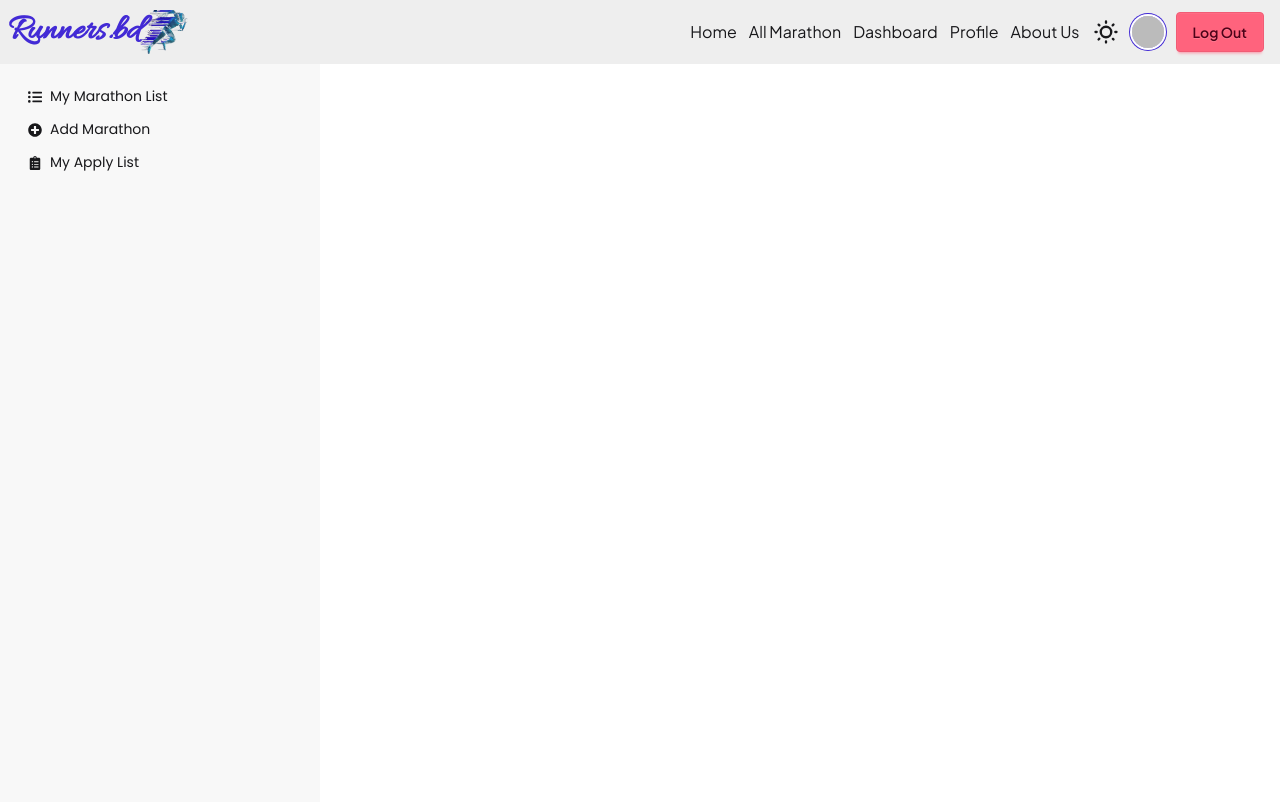
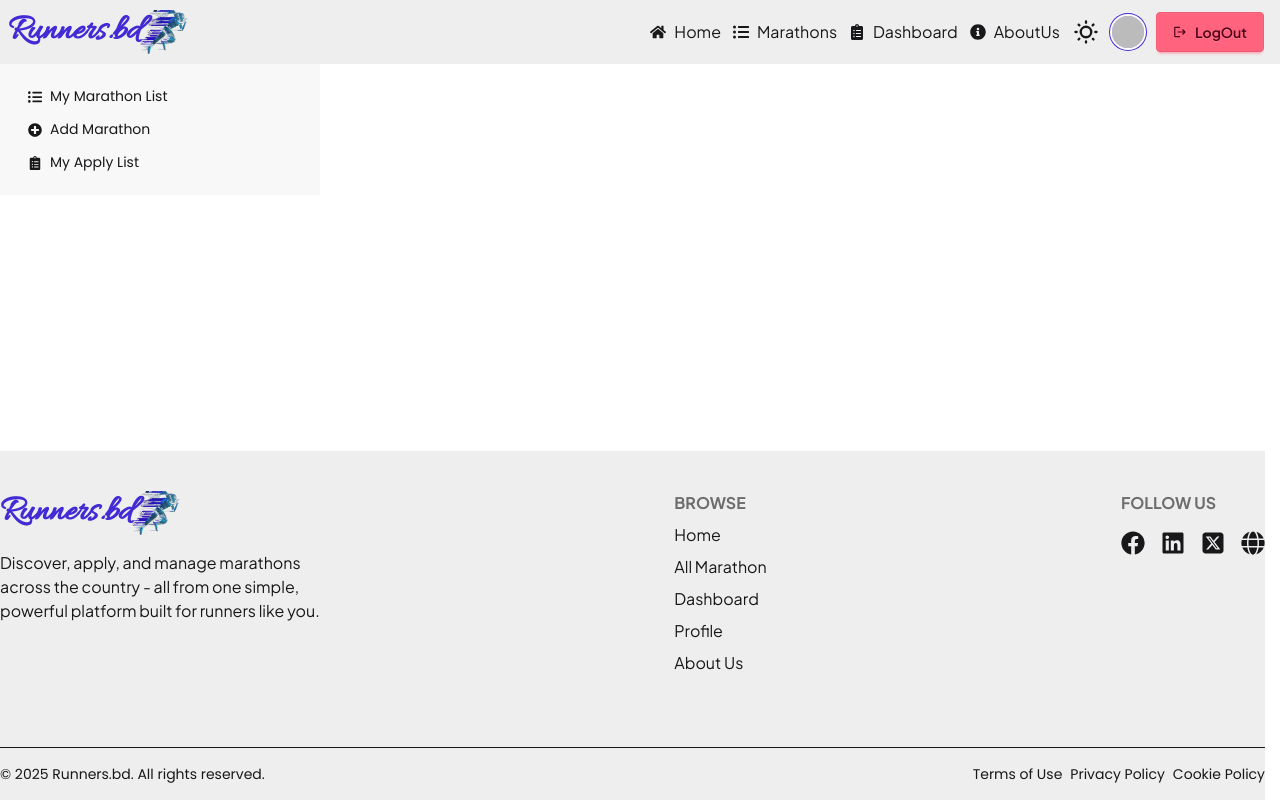
Before and after one commit to yeasin-islam/Runners.bd, a React (Vite) app: page /dashboard in a window 1280 px wide. Shown: the top 802 px of the page. Built offline with nearby package versions, Linux system fonts and the light colour scheme; no server answers; sample sign-in values are in the browser's storage.

Commit message:
Refactor Navbar and Dashboard components for improved layout and icon integration

```diff
--- a/src/components/Navber.jsx
+++ b/src/components/Navber.jsx
@@ -1,8 +1,8 @@
 import { useContext, useEffect, useState } from "react";
 import { Link, NavLink } from "react-router";
 import { AuthContext } from "../context/AuthContext";
-import { FaUserCircle, FaUserPlus } from "react-icons/fa";
 import { MdLogin, MdLogout } from "react-icons/md";
+import { FaHome, FaListUl, FaPlusCircle, FaClipboardList, FaInfoCircle, FaUserCircle, FaUserPlus } from "react-icons/fa";
 
 
 const Navbar = () => {
@@ -63,51 +63,55 @@ const Navbar = () => {
                             </svg>
                         </div>
 
+                        {/* Mobile Dropdown */}
                         <ul
                             tabIndex={0}
                             className="z-50 p-2 mt-3 space-y-2 rounded shadow bg-base-300 menu menu-sm dropdown-content w-52"
                         >
                             <li>
-                                <NavLink className={({ isActive }) => isActive ? "text-indigo-500" : ""} to="/">Home</NavLink>
+                                <NavLink className={({ isActive }) => isActive ? "text-indigo-500 flex items-center gap-2" : "flex items-center gap-2"} to="/">
+                                    <FaHome /> Home
+                                </NavLink>
                             </li>
 
+                            <li>
+                                <NavLink className={({ isActive }) => isActive ? "text-indigo-500 flex items-center gap-2" : "flex items-center gap-2"} to="/marathons">
+                                    <FaListUl /> Marathons
+                                </NavLink>
+                            </li>
 
                             {user ? (
                                 <>
                                     <li>
                                         <details>
-                                            <summary className="cursor-pointer">Dashboard</summary>
+                                            <summary className="cursor-pointer flex items-center gap-2"> <FaClipboardList /> Dashboard</summary>
                                             <ul className="pl-4">
                                                 <li>
-                                                    <NavLink className={({ isActive }) => isActive ? "text-indigo-500" : ""} to="/dashboard/my-marathons">
-                                                        My Marathon List
+                                                    <NavLink className={({ isActive }) => isActive ? "text-indigo-500 flex items-center gap-2" : "flex items-center gap-2"} to="/dashboard/my-marathons">
+                                                        <FaListUl /> My Marathon List
                                                     </NavLink>
                                                 </li>
                                                 <li>
-                                                    <NavLink className={({ isActive }) => isActive ? "text-indigo-500" : ""} to="/dashboard/add-marathon">
-                                                        Add Marathon
+                                                    <NavLink className={({ isActive }) => isActive ? "text-indigo-500 flex items-center gap-2" : "flex items-center gap-2"} to="/dashboard/add-marathon">
+                                                        <FaPlusCircle /> Add Marathon
                                                     </NavLink>
                                                 </li>
                                                 <li>
-                                                    <NavLink className={({ isActive }) => isActive ? "text-indigo-500" : ""} to="/dashboard/my-applications">
-                                                        My Apply List
+                                                    <NavLink className={({ isActive }) => isActive ? "text-indigo-500 flex items-center gap-2" : "flex items-center gap-2"} to="/dashboard/my-applications">
+                                                        <FaClipboardList /> My Apply List
                                                     </NavLink>
                                                 </li>
                                             </ul>
                                         </details>
                                     </li>
-                                    <li><NavLink className={({ isActive }) =>
-                                        isActive ? "text-indigo-500" : ""
-                                    } to="/profile">Profile</NavLink></li>
                                 </>
-                            ) : (
-                                <>
-                                </>
-                            )}
+                            ) : null}
 
-                            <li><NavLink className={({ isActive }) =>
-                                isActive ? "text-indigo-500" : ""
-                            } to="/about">About Us</NavLink></li>
+                            <li>
+                                <NavLink className={({ isActive }) => isActive ? "text-indigo-500 flex items-center gap-2" : "flex items-center gap-2"} to="/about">
+                                    <FaInfoCircle /> AboutUs
+                                </NavLink>
+                            </li>
                         </ul>
                     </div>
 
@@ -120,53 +124,58 @@ const Navbar = () => {
                 </div>
 
                 <div className="flex">
+                    {/* Desktop Navigation for Logged-in User */}
                     {user ? (
-                        <>
-                            <div className=" navbar-center">
                         <ul className="flex items-center gap-3 px-1">
-                                    <li className="hidden lg:flex"><NavLink className={({ isActive }) =>
-                                        isActive ? "text-indigo-500" : ""
-                                    } to="/">Home</NavLink></li>
-                                    <li className="hidden lg:flex"><NavLink className={({ isActive }) =>
-                                        isActive ? "text-indigo-500" : ""
-                                    } to="/marathons">All Marathon</NavLink></li>
-                                    <li className="hidden lg:flex"><NavLink className={({ isActive }) =>
-                                        isActive ? "text-indigo-500" : ""
-                                    } to="/dashboard/my-marathons">Dashboard</NavLink></li>
-                                    <li className="hidden lg:flex"><NavLink className={({ isActive }) =>
-                                        isActive ? "text-indigo-500" : ""
-                                    } to="/profile">Profile</NavLink></li>
-                                    <li className="hidden lg:flex"><NavLink className={({ isActive }) =>
-                                        isActive ? "text-indigo-500" : ""
-                                    } to="/about">About Us</NavLink></li>
+                            <li className="hidden lg:flex">
+                                <NavLink className={({ isActive }) => isActive ? "text-indigo-500 flex items-center gap-2" : "flex items-center gap-2"} to="/">
+                                    <FaHome /> Home
+                                </NavLink>
+                            </li>
+                            <li className="hidden lg:flex">
+                                <NavLink className={({ isActive }) => isActive ? "text-indigo-500 flex items-center gap-2" : "flex items-center gap-2"} to="/marathons">
+                                    <FaListUl /> Marathons
+                                </NavLink>
+                            </li>
+                            <li className="hidden lg:flex">
+                                <NavLink className={({ isActive }) => isActive ? "text-indigo-500 flex items-center gap-2" : "flex items-center gap-2"} to="/dashboard/my-marathons">
+                                    <FaClipboardList /> Dashboard
+                                </NavLink>
+                            </li>
+                            <li className="hidden lg:flex">
+                                <NavLink className={({ isActive }) => isActive ? "text-indigo-500 flex items-center gap-2" : "flex items-center gap-2"} to="/about">
+                                    <FaInfoCircle /> AboutUs
+                                </NavLink>
+                            </li>
                             <p>{SunMun}</p>
+
+                            {/* Profile */}
                             <div className="relative group">
-                                        {/* Avatar and trigger */}
                                 <div className="flex items-center gap-2 cursor-pointer">
                                     <div className="w-8 h-8 overflow-hidden rounded-full ring ring-primary ring-offset-base-100 ring-offset-2">
                                         {user.photoURL ? (
-                                                    <img
-                                                        className="object-cover w-full h-full"
-                                                        src={user.photoURL}
-                                                        alt="Profile"
-                                                    />
+                                            <img className="object-cover w-full h-full" src={user.photoURL} alt="Profile" />
                                         ) : (
-                                                    <FaUserCircle className="w-full h-full " />
+                                            <FaUserCircle className="w-full h-full" />
                                         )}
                                     </div>
                                 </div>
 
-                                        {/* Hover menu */}
-                                        <div className="absolute right-0 z-50 invisible w-56 p-4 mt-2 transition duration-200 rounded-md shadow-lg opacity-0 bg-base-100 group-hover:opacity-100 group-hover:visible"
-                                            onMouseEnter={(e) => e.stopPropagation()}
-                                            onMouseLeave={(e) => e.stopPropagation()}>
+                                <div className="absolute right-0 z-50 invisible w-56 p-4 mt-2 transition duration-200 rounded-md shadow-lg opacity-0 bg-base-100 group-hover:opacity-100 group-hover:visible">
                                     <p className="font-semibold">{user.displayName || "No Name"}</p>
                                     <p className="text-xs opacity-70">{user.email || "No Email"}</p>
+                                    <li className="pt-2 text-md">
+                                        <NavLink className={({ isActive }) => isActive ? "text-indigo-500 flex items-center gap-2" : "flex items-center gap-2"} to="/profile">
+                                            <FaUserCircle /> Profile
+                                        </NavLink>
+                                    </li>
                                 </div>
                             </div>
+
+                            {/* Logout */}
                             <li>
-                                        <button onClick={logOut} className="hidden btn btn-error lg:flex">
-                                            Log Out
+                                <button onClick={logOut} className="hidden btn btn-error lg:flex gap-2 items-center">
+                                    <MdLogout /> LogOut
                                 </button>
                             </li>
                             <li className="-ml-2">
@@ -175,35 +184,42 @@ const Navbar = () => {
                                 </button>
                             </li>
                         </ul>
-                            </div>
-                        </>
                     ) : (
-                        <>
-                            <div className=" navbar-center">
                         <ul className="flex items-center gap-3 px-1">
-                                    <li className="hidden lg:flex"><NavLink className={({ isActive }) =>
-                                        isActive ? "text-indigo-500" : ""
-                                    } to="/">Home</NavLink></li>
-                                    <li className="hidden lg:flex"><NavLink className={({ isActive }) =>
-                                        isActive ? "text-indigo-500" : ""
-                                    } to="/about">About Us</NavLink></li>
+                            <li className="hidden lg:flex">
+                                <NavLink className={({ isActive }) => isActive ? "text-indigo-500 flex items-center gap-2" : "flex items-center gap-2"} to="/">
+                                    <FaHome /> Home
+                                </NavLink>
+                            </li>
+                            <li className="hidden lg:flex">
+                                <NavLink className={({ isActive }) => isActive ? "text-indigo-500 flex items-center gap-2" : "flex items-center gap-2"} to="/about">
+                                    <FaInfoCircle /> AboutUs
+                                </NavLink>
+                            </li>
                             <p>{SunMun}</p>
-                                    <li className="hidden lg:flex"><NavLink className={({ isActive }) => isActive ? "bg-indigo-700 btn" : "btn btn-primary"} to="/login">Login</NavLink></li>
-                                    <li className="hidden lg:flex"><NavLink className={({ isActive }) => isActive ? "bg-indigo-700 btn" : "btn btn-primary"} to="/signup">SignUp</NavLink></li>
+                            <li className="hidden lg:flex">
+                                <NavLink className={({ isActive }) => isActive ? "bg-indigo-700 btn flex items-center gap-2" : "btn btn-primary flex items-center gap-2"} to="/login">
+                                    <MdLogin /> Login
+                                </NavLink>
+                            </li>
+                            <li className="hidden lg:flex">
+                                <NavLink className={({ isActive }) => isActive ? "bg-indigo-700 btn flex items-center gap-2" : "btn btn-primary flex items-center gap-2"} to="/signup">
+                                    <FaUserPlus /> Sign Up
+                                </NavLink>
+                            </li>
+
+                            {/* Mobile Login/Signup */}
                             <li className="lg:hidden">
                                 <NavLink className={({ isActive }) => isActive ? "bg-indigo-700 btn" : "btn btn-primary"} to="/login">
-                                            <MdLogin className="w-4 text-2xl font-bold" />
+                                    <MdLogin className="text-2xl" />
                                 </NavLink>
                             </li>
                             <li className="lg:hidden">
                                 <NavLink className={({ isActive }) => isActive ? "bg-indigo-700 btn" : "btn btn-primary"} to="/signup">
-                                            <FaUserPlus className="w-4" />
+                                    <FaUserPlus />
                                 </NavLink>
                             </li>
                         </ul>
-                            </div>
-
-                        </>
                     )}
                 </div>
             </div>
--- a/src/pages/Dashboard.jsx
+++ b/src/pages/Dashboard.jsx
@@ -18,9 +18,9 @@ const Dashboard = () => {
         </div>
       </div>
 
-      <div className="drawer-side min-h-screen">
+      <div className="drawer-side h-full bg-base-200">
         <label className="drawer-overlay"></label>
-        <ul className="min-h-screen p-4 menu w-80 bg-base-200 text-base-content">
+        <ul className="p-4 menu w-80 text-base-content">
 
           <li>
             <NavLink
```
Lines whose indentation alone changed are shown as unchanged.
